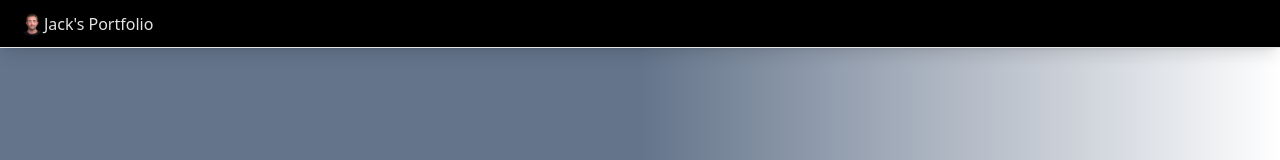
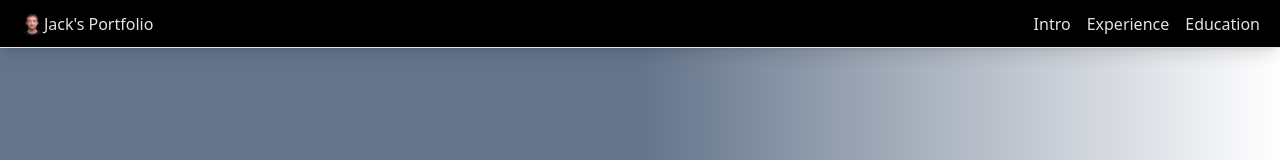
Before and after one commit to jackdishman/portfolio-react, a React (Create React App) app: page / in a window 1280 px wide. Shown: the top 160 px of the page. Built offline with nearby package versions, Linux system fonts and the light colour scheme.

Commit message:
feat: desktop header

```diff
--- a/src/components/Header.tsx
+++ b/src/components/Header.tsx
@@ -2,7 +2,7 @@ import { Component } from "react";
 import MenuIcon from "./icons/MenuIcon";
 import CloseIcon from "./icons/CloseIcon"
 import HeaderDropdown from './HeaderDropdown'
-
+import { Link } from "react-router-dom"
 interface HeaderProps {
 	title: string
 }
@@ -49,9 +49,17 @@ class Header extends Component<HeaderProps, HeaderState> {
 		return (
 			<div className="relative z-10">
 				<header className="w-full px-5 h-12 flex justify-between items-center fixed top-0 bg-black border-b border-zinc-200 shadow-lg">
-					<div className="flex">
-						<img src={require(`../assets/icon.jpeg`)} className="w-6 h-6 rounded-full" />
-						<span className="text-zinc-200">{this.props.title}</span>
+					<div className="flex justify-between w-full">
+						<div className="flex items-center flex-shrink-0">
+							<img src={require(`../assets/icon.jpeg`)} className="w-6 h-6 rounded-full" />
+							<span className="text-zinc-200">{this.props.title}</span>
+						</div>
+						{/* Desktop header */}
+						<div className="hidden sm:flex items-center w-full justify-end text-zinc-200">
+							<Link to="/" className={`mr-4`}>Intro</Link>
+							<Link to="/dev" className="mr-4">Experience</Link>
+							<Link to="/education" className="">Education</Link>
+						</div>
 					</div>
 					<div className="text-zinc-200 sm:hidden">
 						<button className="header-button border" onClick={this.handleClick}>
```
